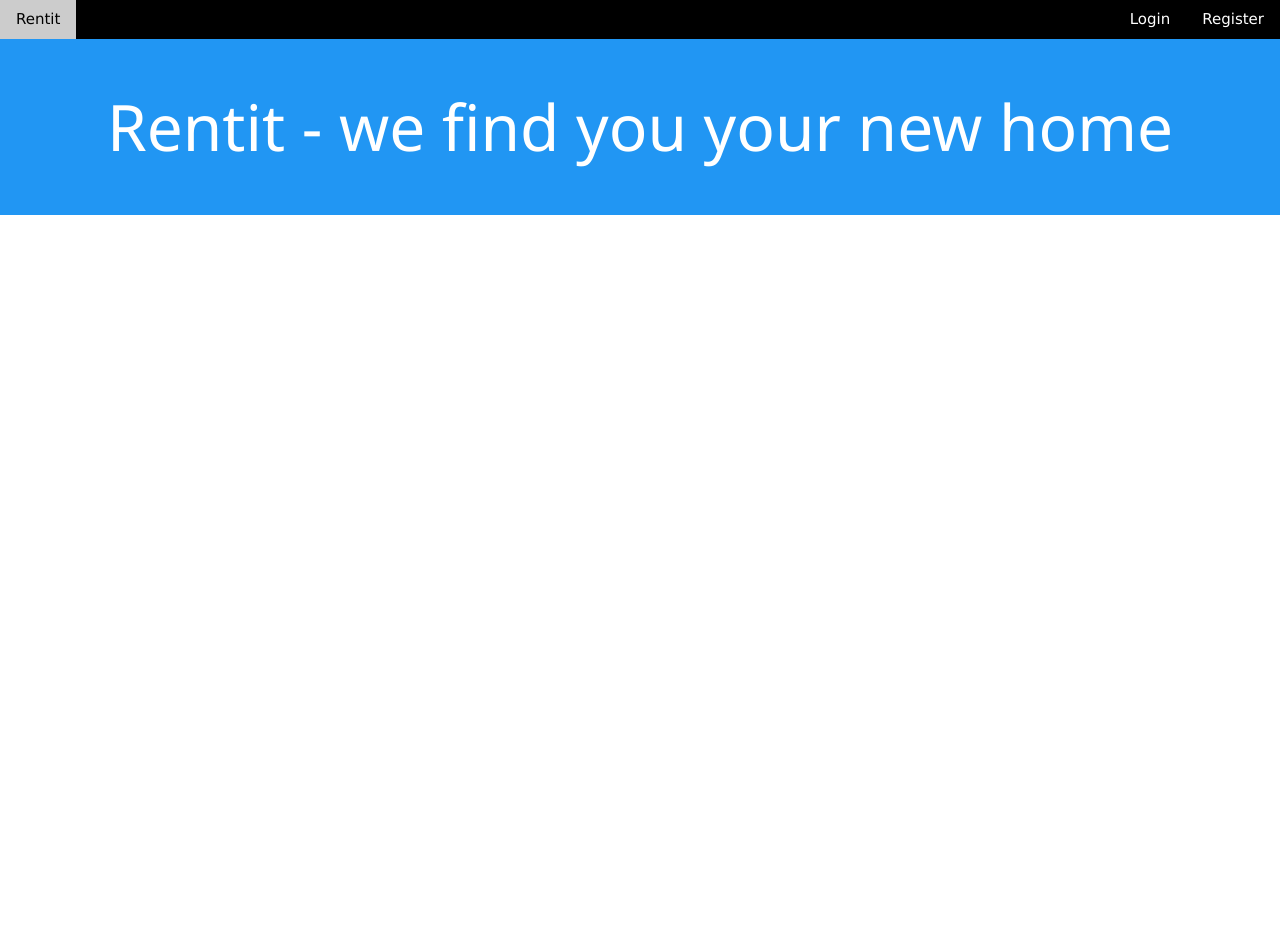
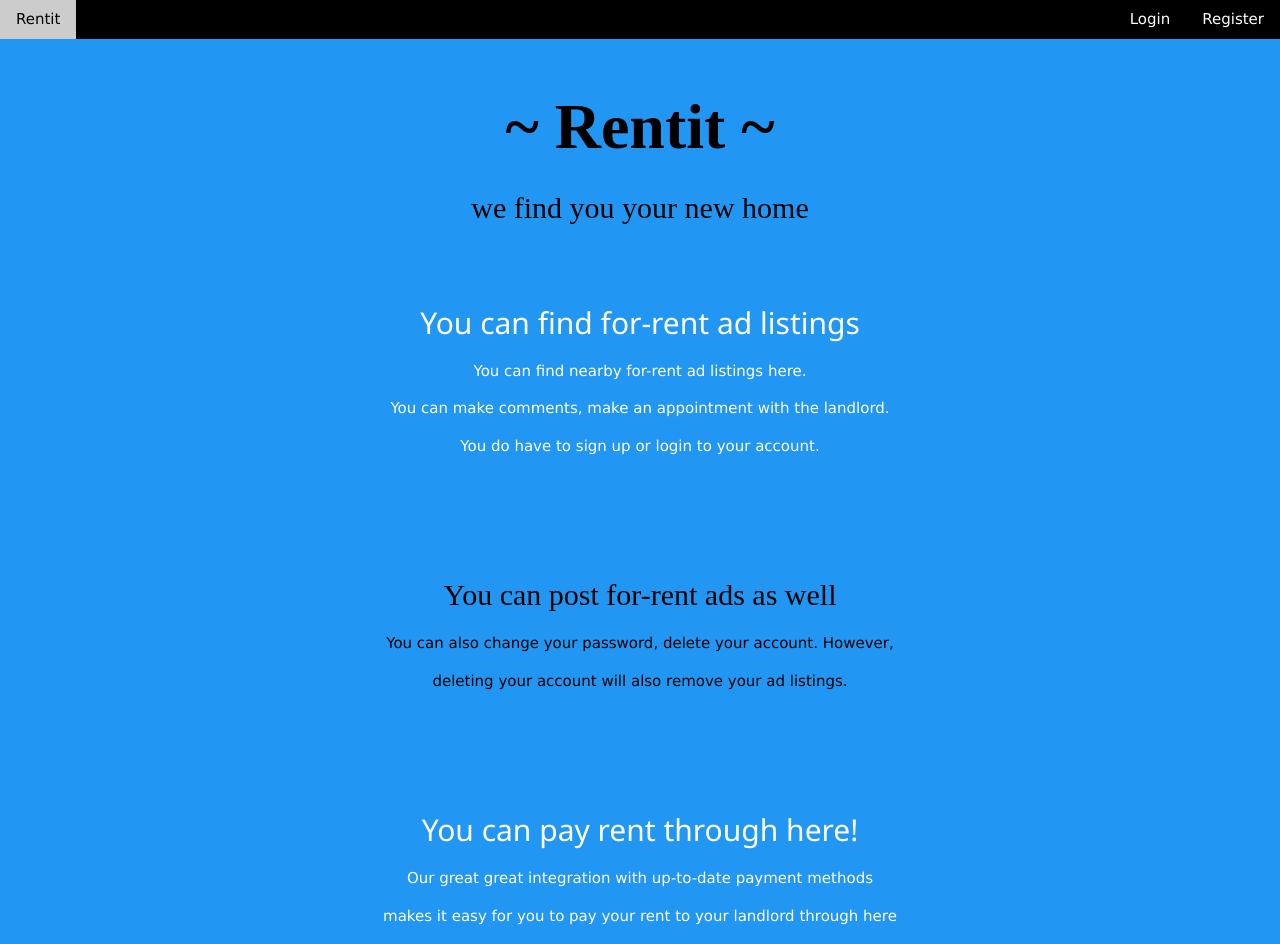
Before and after one commit to sajidmahmud69/Rentit, a React (Create React App) app in the folder frontend/rentit_react/: page / in a window 1280 px wide. Shown: the top 944 px of the page. Before the commit the page ends 800 px from the top, so only its background shows below. Built offline with nearby package versions, Linux system fonts and the light colour scheme; no server answers.

Commit message:
added homepage info

```diff
--- a/frontend/rentit_react/src/components/Comments.jsx
+++ b/frontend/rentit_react/src/components/Comments.jsx
@@ -13,7 +13,7 @@ function Comments(props) {
             }
         }).then (res => {
             if (res.data.success){
-                window.location.reload ()
+                window.location.reload()
             }
         })
     }
--- a/frontend/rentit_react/src/components/Home.jsx
+++ b/frontend/rentit_react/src/components/Home.jsx
@@ -6,12 +6,35 @@ function Home() {
             <div
                 className="w3-container w3-center w3-blue"
                 style={{ padding: "2rem" }}>
-                <h1 className="w3-jumbo">Rentit - we find you your new home</h1>
+                <h1 className="w3-jumbo" style={{color:"black",fontFamily:"serif",fontWeight:"bold"}}>~ Rentit ~</h1>
+                <h2 style={{color:"black",fontFamily:"serif"}}>we find you your new home</h2>
+                <div
+                className="w3-container w3-blue"
+                style={{ padding: "2rem", marginTop: "2rem" }}>
+                <h2>You can find for-rent ad listings</h2>
+                <p>You can find nearby for-rent ad listings here.</p>
+                <p>You can make comments, make an appointment with the landlord.</p>
+                <p>You do have to sign up or login to your account.</p>
+            </div>
 
+            <div
+                className="w3-container w3-blue"
+                style={{ padding: "2rem", marginTop: "2rem", }}>
+                <h2 style={{color:"black",fontFamily:"serif"}}>You can post for-rent ads as well</h2>
 
+                <p style={{color:"black"}}>You can also change your password, delete your account. However,</p>
+                <p style={{color:"black"}}>deleting your account will also remove your ad listings.</p>
+            </div>
 
+            <div
+                className="w3-container w3-blue"
+                style={{ padding: "2rem", marginTop: "2rem" }}>
+                <h2>You can pay rent through here!</h2>
 
-
+                <p>Our great great integration with up-to-date payment methods</p>
+                <p>makes it easy for you to pay your rent to your landlord through here</p>
+                <p>You could go oldschool and pay cash directly.</p>
+            </div>
             </div>
         </React.Fragment>
     );
--- a/frontend/rentit_react/src/components/ListingItem.jsx
+++ b/frontend/rentit_react/src/components/ListingItem.jsx
@@ -48,8 +48,8 @@ function ListingItem(props){
                 </h2>
                 <div><h3>Description: {props.Description}</h3></div>
                 <img src = {props.Image} style = {{width: "1100px"}}/>
-                <div>{props.Address}</div>
-                <div>${props.Price}</div>
+                <div>Address: {props.Address}</div>
+                <div>Price: ${props.Price}</div>
             </div>
             <div className = "w3-modal-content w3-card">
                 <footer className = "w3-container w3-center w3-large">
@@ -58,13 +58,11 @@ function ListingItem(props){
                             document.getElementById("view-comments").style.display = "block"
                         }}>   View Comments
                     </button>
-                        {comments.map (item => {
+                    {comments.map (item => {
                             return (
                                 <ViewComments comment = {item.comment} />
                             )
                         })}
-
-
                     <button className = "w3-button" style = {{marginRight: "2rem" ,float:"left"}}onClick = {() => {
                         document.getElementById ("comments").style.display = "block"
                     }}>Comment</button>
```
Also changed, not shown: 1 other file (tests, documents, lock files or other folders).
